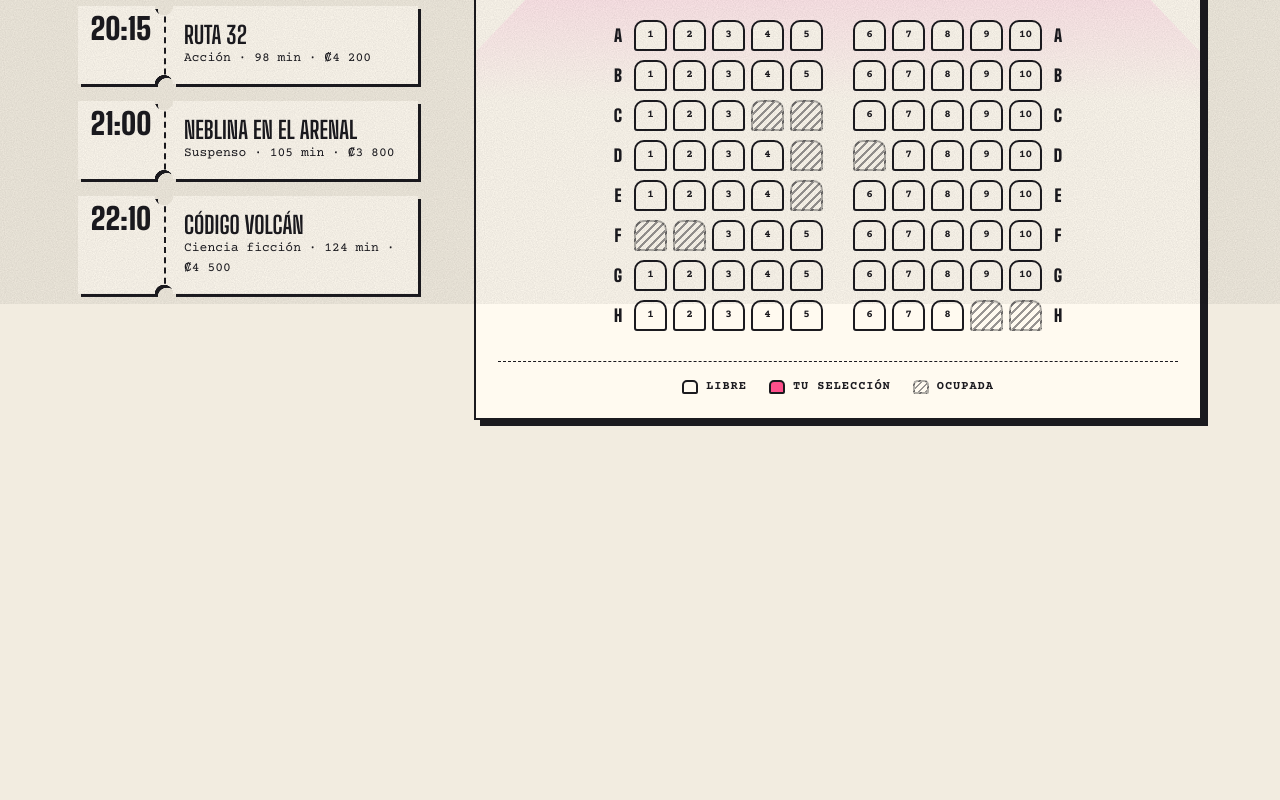
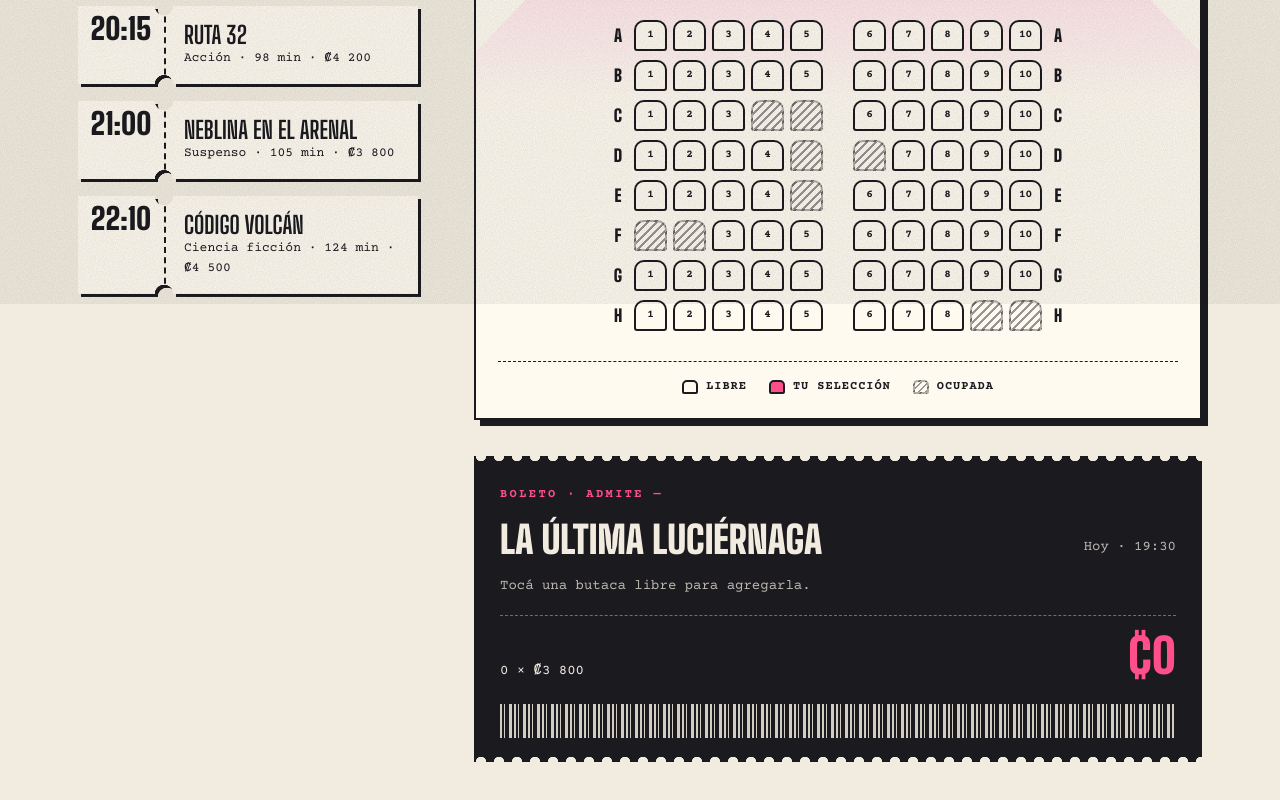
Before and after one commit to paulina-rc/cineseat, a React (Vite) app: page / in a window 1280 px wide. Shown: the part 496-1296 px from the top of the page. Before the commit the page ends 996 px from the top, so only its background shows below. Built offline with nearby package versions, Linux system fonts and the light colour scheme.

Commit message:
feat(summary): add booking summary with total price

```diff
--- a/src/App.jsx
+++ b/src/App.jsx
@@ -2,6 +2,7 @@ import { useState } from 'react'
 import Header from './components/Header'
 import MovieList from './components/MovieList'
 import SeatMap from './components/SeatMap'
+import Summary from './components/Summary'
 import { movies } from './data/movies'
 
 const MAX_SEATS = 8
@@ -44,6 +45,7 @@ function App() {
             selected={selectedSeats}
             onToggle={handleToggleSeat}
           />
+          <Summary movie={movie} seats={selectedSeats} />
         </section>
       </main>
     </div>
--- /dev/null
+++ b/src/components/Summary.css
@@ -0,0 +1,112 @@
+/* Un boleto negro con bordes perforados arriba y abajo */
+.summary {
+  position: relative;
+  margin-top: 36px;
+  padding: 30px 26px 24px;
+  background: var(--ink);
+  color: var(--paper);
+  display: grid;
+  gap: 18px;
+}
+
+.summary::before,
+.summary::after {
+  content: '';
+  position: absolute;
+  left: 0;
+  right: 0;
+  height: 14px;
+  background: radial-gradient(circle at 7px 7px, var(--paper) 5px, transparent 5.5px) 0 0 / 18px 14px repeat-x;
+}
+
+.summary::before {
+  top: -7px;
+}
+
+.summary::after {
+  bottom: -7px;
+}
+
+.summary__kicker {
+  margin: 0;
+  font-size: 12px;
+  font-weight: 700;
+  letter-spacing: 0.2em;
+  text-transform: uppercase;
+  color: var(--pink);
+}
+
+.summary__head {
+  display: flex;
+  justify-content: space-between;
+  align-items: flex-end;
+  gap: 8px 16px;
+  flex-wrap: wrap;
+}
+
+.summary__movie {
+  margin: 0;
+  font-family: var(--font-display);
+  font-size: 38px;
+  font-weight: 900;
+  line-height: 0.95;
+  text-transform: uppercase;
+}
+
+.summary__time {
+  margin: 0;
+  font-size: 14px;
+  opacity: 0.75;
+}
+
+.summary__empty {
+  margin: 0;
+  font-size: 14px;
+  opacity: 0.75;
+}
+
+.summary__seats {
+  list-style: none;
+  margin: 0;
+  padding: 0;
+  display: flex;
+  flex-wrap: wrap;
+  gap: 8px;
+}
+
+.summary__seats li {
+  padding: 3px 10px;
+  border: 1.5px solid var(--paper);
+  font-size: 14px;
+  font-weight: 700;
+}
+
+.summary__total {
+  display: flex;
+  justify-content: space-between;
+  align-items: baseline;
+  padding-top: 16px;
+  border-top: 1.5px dashed rgba(242, 236, 224, 0.4);
+  font-size: 14px;
+}
+
+.summary__total strong {
+  font-family: var(--font-display);
+  font-size: 48px;
+  font-weight: 900;
+  line-height: 1;
+  color: var(--pink);
+}
+
+.summary__barcode {
+  height: 34px;
+  margin-top: 4px;
+  background: repeating-linear-gradient(90deg,
+      var(--paper) 0 2px,
+      transparent 2px 4px,
+      var(--paper) 4px 5px,
+      transparent 5px 9px,
+      var(--paper) 9px 12px,
+      transparent 12px 14px);
+  opacity: 0.85;
+}
--- /dev/null
+++ b/src/components/Summary.jsx
@@ -0,0 +1,46 @@
+import { formatPrice } from '../data/movies'
+import './Summary.css'
+
+// Ordena "B10", "A2", "B3" como A2, B3, B10
+function sortSeats(seats) {
+  return [...seats].sort((a, b) => {
+    if (a[0] !== b[0]) return a[0].localeCompare(b[0])
+    return Number(a.slice(1)) - Number(b.slice(1))
+  })
+}
+
+function Summary({ movie, seats }) {
+  const total = seats.length * movie.price
+
+  return (
+    <aside className="summary">
+      <p className="summary__kicker">
+        Boleto · Admite {seats.length > 0 ? seats.length : '—'}
+      </p>
+      <div className="summary__head">
+        <p className="summary__movie">{movie.title}</p>
+        <p className="summary__time">Hoy · {movie.showtime}</p>
+      </div>
+
+      {seats.length === 0 ? (
+        <p className="summary__empty">Tocá una butaca libre para agregarla.</p>
+      ) : (
+        <ul className="summary__seats">
+          {sortSeats(seats).map((seat) => (
+            <li key={seat}>{seat}</li>
+          ))}
+        </ul>
+      )}
+
+      <div className="summary__total">
+        <span>
+          {seats.length} × {formatPrice(movie.price)}
+        </span>
+        <strong>{formatPrice(total)}</strong>
+      </div>
+      <div className="summary__barcode" aria-hidden="true" />
+    </aside>
+  )
+}
+
+export default Summary
```
